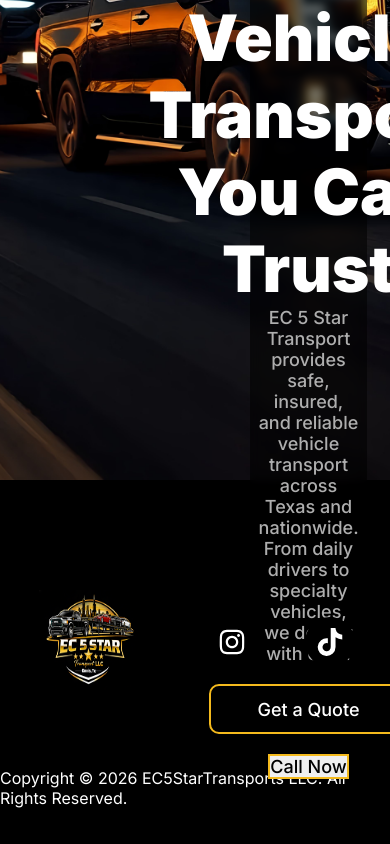
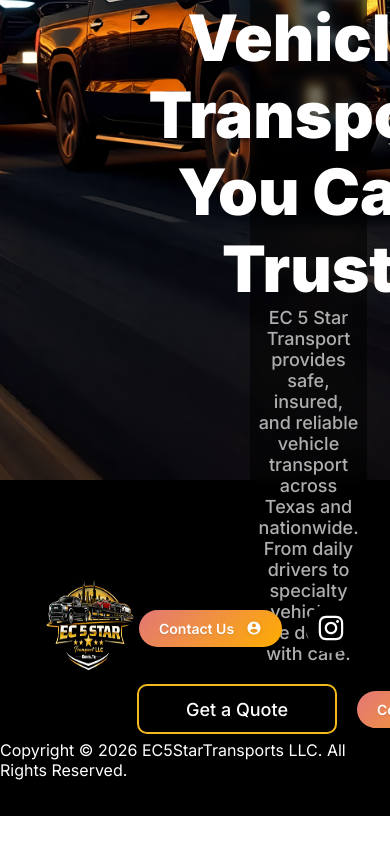
Before and after one commit to BryanDegante/ec5startransports, a React (Vite) app: page / in a window 390 px wide. Shown: the part 364-1208 px from the top of the page. After the commit the page ends 1180 px from the top, so only its background shows below. Built offline with nearby package versions, Linux system fonts and the light colour scheme; a web font is replaced by a local one.

Commit message:
contact button done

```diff
--- a/src/components/Landing.jsx
+++ b/src/components/Landing.jsx
@@ -1,6 +1,7 @@
 import React from 'react';
 import Nav from './Nav';
 import GradiantButton from './ui/GradiantButton';
+import ContactButton from './ui/ContactButton';
 
 const Landing = () => {
 	return (
@@ -19,7 +20,7 @@ const Landing = () => {
 					</p>
 					<div className="landing__buttons">
 						<GradiantButton type='fill regular' text='Get a Quote' />
-						<GradiantButton type=' outline regular' text='Call Now' />
+						<ContactButton />
 					</div>
 				</div>
 			</div>
--- a/src/components/ui/ContactButton.jsx
+++ b/src/components/ui/ContactButton.jsx
@@ -1,52 +1,22 @@
 import React from 'react';
-
+import { IoIosMail,IoMdContact} from 'react-icons/io';
+import { FaPhone } from 'react-icons/fa';
+import { MdContactPage } from 'react-icons/md';
 const ContactButton = () => {
 	return (
 		<>
-			<div class="tooltip-container">
-				<div class="button-content">
-					<span class="text">Share</span>
-					<svg
-						class="share-icon"
-						xmlns="http://www.w3.org/2000/svg"
-						viewBox="0 0 24 24"
-						width="24"
-						height="24"
-					>
-						<path d="M18 16.08c-.76 0-1.44.3-1.96.77L8.91 12.7c.05-.23.09-.46.09-.7s-.04-.47-.09-.7l7.05-4.11c.54.5 1.25.81 2.04.81 1.66 0 3-1.34 3-3s-1.34-3-3-3-3 1.34-3 3c0 .24.04.47.09.7L8.04 9.81C7.5 9.31 6.79 9 6 9c-1.66 0-3 1.34-3 3s1.34 3 3 3c.79 0 1.5-.31 2.04-.81l7.12 4.16c-.05.21-.08.43-.08.65 0 1.61 1.31 2.92 2.92 2.92s2.92-1.31 2.92-2.92c0-1.61-1.31-2.92-2.92-2.92zM18 4c.55 0 1 .45 1 1s-.45 1-1 1-1-.45-1-1 .45-1 1-1zM6 13c-.55 0-1-.45-1-1s.45-1 1-1 1 .45 1 1-.45 1-1 1zm12 7.02c-.55 0-1-.45-1-1s.45-1 1-1 1 .45 1 1-.45 1-1 1z"></path>
-					</svg>
+			<div class="contact__container">
+				<div class="contact__button--content">
+					<span class="contact__text">Contact Us</span>
+					<IoMdContact className='share-icon' />
 				</div>
-				<div class="tooltip-content">
-					<div class="social-icons">
-						<a href="#" class="social-icon twitter">
-							<svg
-								xmlns="http://www.w3.org/2000/svg"
-								viewBox="0 0 24 24"
-								width="24"
-								height="24"
-							>
-								<path d="M23.953 4.57a10 10 0 01-2.825.775 4.958 4.958 0 002.163-2.723c-.951.555-2.005.959-3.127 1.184a4.92 4.92 0 00-8.384 4.482C7.69 8.095 4.067 6.13 1.64 3.162a4.822 4.822 0 00-.666 2.475c0 1.71.87 3.213 2.188 4.096a4.904 4.904 0 01-2.228-.616v.06a4.923 4.923 0 003.946 4.827 4.996 4.996 0 01-2.212.085 4.936 4.936 0 004.604 3.417 9.867 9.867 0 01-6.102 2.105c-.39 0-.779-.023-1.17-.067a13.995 13.995 0 007.557 2.209c9.053 0 13.998-7.496 13.998-13.985 0-.21 0-.42-.015-.63A9.935 9.935 0 0024 4.59z"></path>
-							</svg>
+				<div class="contact__content">
+					<div class="contact__icons">
+						<a href="#" class="contact__icon email contact__effect">
+							<IoIosMail />
 						</a>
-						<a href="#" class="social-icon facebook">
-							<svg
-								xmlns="http://www.w3.org/2000/svg"
-								viewBox="0 0 24 24"
-								width="24"
-								height="24"
-							>
-								<path d="M24 12.073c0-6.627-5.373-12-12-12s-12 5.373-12 12c0 5.99 4.388 10.954 10.125 11.854v-8.385H7.078v-3.47h3.047V9.43c0-3.007 1.792-4.669 4.533-4.669 1.312 0 2.686.235 2.686.235v2.953H15.83c-1.491 0-1.956.925-1.956 1.874v2.25h3.328l-.532 3.47h-2.796v8.385C19.612 23.027 24 18.062 24 12.073z"></path>
-							</svg>
-						</a>
-						<a href="#" class="social-icon linkedin">
-							<svg
-								xmlns="http://www.w3.org/2000/svg"
-								viewBox="0 0 24 24"
-								width="24"
-								height="24"
-							>
-								<path d="M20.447 20.452h-3.554v-5.569c0-1.328-.027-3.037-1.852-3.037-1.853 0-2.136 1.445-2.136 2.939v5.667H9.351V9h3.414v1.561h.046c.477-.9 1.637-1.85 3.37-1.85 3.601 0 4.267 2.37 4.267 5.455v6.286zM5.337 7.433c-1.144 0-2.063-.926-2.063-2.065 0-1.138.92-2.063 2.063-2.063 1.14 0 2.064.925 2.064 2.063 0 1.139-.925 2.065-2.064 2.065zm1.782 13.019H3.555V9h3.564v11.452zM22.225 0H1.771C.792 0 0 .774 0 1.729v20.542C0 23.227.792 24 1.771 24h20.451C23.2 24 24 23.227 24 22.271V1.729C24 .774 23.2 0 22.222 0h.003z"></path>
-							</svg>
+						<a href="#" class="contact__icon phone contact__effect">
+							<FaPhone />
 						</a>
 					</div>
 				</div>
--- a/src/index.css
+++ b/src/index.css
@@ -154,6 +154,276 @@ button:active {
 
 
 /* Contact Us Button */
+.contact__container {
+  position: relative;
+  display: inline-block;
+  font-family: "Arial", sans-serif;
+  overflow: visible;
+}
+
+.contact__button--content {
+  display: flex;
+  align-items: center;
+  justify-content: center;
+  background: linear-gradient(135deg, #e37777,
+    #ffae00);
+  color: white;
+  padding: 14px 28px;
+  border-radius: 50px;
+  cursor: pointer;
+  transition:
+    background 0.4s cubic-bezier(0.25, 0.8, 0.25, 1),
+    transform 0.3s ease,
+    box-shadow 0.4s ease;
+  box-shadow: 0 8px 15px rgba(0, 0, 0, 0.1);
+  position: relative;
+  z-index: 10;
+  overflow: hidden;
+}
+
+.contact__button--content::before {
+  content: "";
+  position: absolute;
+  inset: 0;
+  border-radius: inherit;
+  background: linear-gradient(135deg,
+      rgb(0, 255, 106),
+      rgba(0, 46, 252, 0.4));
+  filter: blur(15px);
+  opacity: 0;
+  transition: opacity 0.5s ease;
+  z-index: -1;
+}
+
+.contact__button--content::after {
+  content: "";
+  position: absolute;
+  top: -50%;
+  left: -50%;
+  width: 200%;
+  height: 200%;
+  background: radial-gradient(circle,
+      #ff9102 0%,
+      #f80505 70%);
+  transform: scale(0);
+  transition: transform 0.6s ease-out;
+  z-index: -1;
+}
+
+.contact__button--content:hover::before {
+  opacity: 1;
+}
+
+.contact__button--content:hover::after {
+  transform: scale(1);
+}
+
+.contact__button--content:hover {
+  background: linear-gradient(135deg, #ff9102, #f80505);
+  box-shadow: 0 12px 24px rgba(0, 0, 0, 0.2);
+  transform: translateY(-4px) scale(1.03);
+}
+
+.contact__button--content:active {
+  transform: translateY(-2px) scale(0.98);
+  box-shadow: 0 5px 10px rgba(0, 0, 0, 0.15);
+}
+
+.contact__text {
+  font-size: 18px;
+  font-weight: 600;
+  margin-right: 12px;
+  white-space: nowrap;
+  text-shadow: 0 1px 2px rgba(0, 0, 0, 0.1);
+  transition: letter-spacing 0.3s ease;
+}
+
+.contact__button--content:hover .contact__text {
+  letter-spacing: 1px;
+}
+
+.share-icon {
+  fill: white;
+  transition:
+
+    transform 0.4s cubic-bezier(0.68, -0.55, 0.265, 1.55),
+    fill 0.3s ease;
+  filter: drop-shadow(0 1px 2px rgba(0, 0, 0, 0.1));
+}
+
+.contact__button--content:hover .share-icon {
+  transform: rotate(180deg) scale(1.1);
+  fill: #ffffff;
+}
+
+.contact__content {
+  position: absolute;
+  top: 102%;
+  left: 50%;
+  transform: translateX(-50%) scale(0.8);
+    background: rgba(30, 30, 30, 0.9);
+      color: white;
+  border-radius: 15px;
+  padding: 22px;
+  box-shadow: 0 15px 30px rgba(0, 0, 0, 0.2);
+  opacity: 0;
+  visibility: hidden;
+  transition:
+    opacity 0.5s cubic-bezier(0.68, -0.55, 0.265, 1.55),
+    transform 0.5s cubic-bezier(0.68, -0.55, 0.265, 1.55),
+    visibility 0.5s ease;
+  z-index: 100;
+  pointer-events: none;
+  backdrop-filter: blur(10px);
+}
+
+.contact__container:hover .contact__content {
+  opacity: 1;
+  visibility: visible;
+  transform: translateX(-50%) scale(1);
+  pointer-events: auto;
+}
+
+/* Social Icons Styles */
+.contact__icons {
+  display: flex;
+  justify-content: space-between;
+  gap: 12px;
+}
+
+.contact__icon {
+  display: flex;
+  align-items: center;
+  justify-content: center;
+  width: 48px;
+  height: 48px;
+  border-radius: 50%;
+  background: #2a2a2a;
+  transition:
+    transform 0.4s cubic-bezier(0.68, -0.55, 0.265, 1.55),
+    background 0.3s ease,
+    box-shadow 0.4s ease;
+  box-shadow: 0 4px 8px rgba(0, 0, 0, 0.1);
+  position: relative;
+  overflow: hidden;
+}
+
+.contact__icon::before {
+  content: "";
+  position: absolute;
+  inset: 0;
+  background: radial-gradient(circle at center,
+      rgba(255, 255, 255, 0.8) 0%,
+      rgba(255, 255, 255, 0) 70%);
+  opacity: 0;
+  transition: opacity 0.3s ease;
+}
+
+.contact__icon:hover::before {
+  opacity: 1;
+}
+
+.contact__icon svg {
+  width: 24px;
+  height: 24px;
+  transition:
+    transform 0.4s cubic-bezier(0.68, -0.55, 0.265, 1.55),
+    fill 0.3s ease;
+  z-index: 1;
+  fill: #e0e0e0;
+}
+
+.contact__icon:hover {
+  transform: translateY(-5px) scale(1.1);
+  box-shadow: 0 10px 20px rgba(0, 0, 0, 0.15);
+}
+
+.contact__icon:active {
+  transform: translateY(-2px) scale(1.05);
+  box-shadow: 0 5px 10px rgba(0, 0, 0, 0.1);
+}
+
+.contact__icon:hover svg {
+  transform: scale(1.2);
+  fill: rgb(0, 0, 0);
+}
+
+.contact__icon.contact__effect:hover {
+  background: linear-gradient(135deg, #F4BA1D,#777903);
+}
+
+
+
+/* Animation for Pulse Effect */
+@keyframes pulse {
+  0% {
+    box-shadow: 0 0 0 0 rgba(110, 142, 251, 0.4);
+  }
+
+  70% {
+    box-shadow: 0 0 0 20px rgba(110, 142, 251, 0);
+  }
+
+  100% {
+    box-shadow: 0 0 0 0 rgba(110, 142, 251, 0);
+  }
+}
+
+.contact__button--content {
+  animation: pulse 3s infinite;
+}
+
+/* Hover Ripple Effect */
+@keyframes ripple {
+  0% {
+    transform: scale(0);
+    opacity: 1;
+  }
+
+  100% {
+    transform: scale(4);
+    opacity: 0;
+  }
+}
+
+.contact__button--content::before {
+  content: "";
+  position: absolute;
+  inset: 0;
+  background: rgba(255, 255, 255, 0.3);
+  border-radius: inherit;
+  transform: scale(0);
+  opacity: 0;
+}
+
+.contact__button--content:active::before {
+  animation: ripple 0.6s linear;
+}
+
+/* Tooltip Arrow */
+.contact__content::before {
+  content: "";
+  position: absolute;
+  top: -10px;
+  left: 50%;
+  transform: translateX(-50%);
+  border-width: 0 10px 10px 10px;
+  border-style: solid;
+  border-color: transparent transparent rgba(30, 30, 30, 0.9) transparent;
+  filter: drop-shadow(0 -3px 3px rgba(0, 0, 0, 0.1));
+}
+
+/* Accessibility */
+.contact__button--content:focus {
+  outline: none;
+  box-shadow:
+    0 0 0 3px rgba(110, 142, 251, 0.5),
+    0 8px 15px rgba(0, 0, 0, 0.1);
+}
+
+.contact__button--content:focus:not(:focus-visible) {
+  box-shadow: 0 8px 15px rgba(0, 0, 0, 0.1);
+}
 
 
 
@@ -311,6 +581,11 @@ button:active {
   border-radius: 20px
 }
 
+.landing__buttons {
+  display: flex;
+  align-items: center;
+}
+
 /* ABOUT */
 
 /* SERVICES */
@@ -348,3 +623,57 @@ footer {
   height: 100px;
   width: 100px;
 }
+
+@media (max-width: 768px) {
+  /* Contact Button */
+  .contact__button--content {
+    padding: 12px 24px;
+    border-radius: 40px;
+  }
+
+  .contact__text {
+    font-size: 16px;
+  }
+
+  .contact__content {
+    width: 240px;
+    padding: 18px;
+  }
+
+  .contact__icon {
+    width: 44px;
+    height: 44px;
+  }
+
+  .contact__icon svg {
+    width: 20px;
+    height: 20px;
+  }
+}
+
+@media (max-width: 480px) {
+
+  /* Contact Button */
+  .contact__button--content {
+    padding: 10px 20px;
+  }
+
+  .contact__text {
+    font-size: 14px;
+  }
+
+  .contact__content {
+    width: 200px;
+    padding: 15px;
+  }
+
+  .contact__icon {
+    width: 40px;
+    height: 40px;
+  }
+
+  .contact__icon svg {
+    width: 18px;
+    height: 18px;
+  }
+}
```
